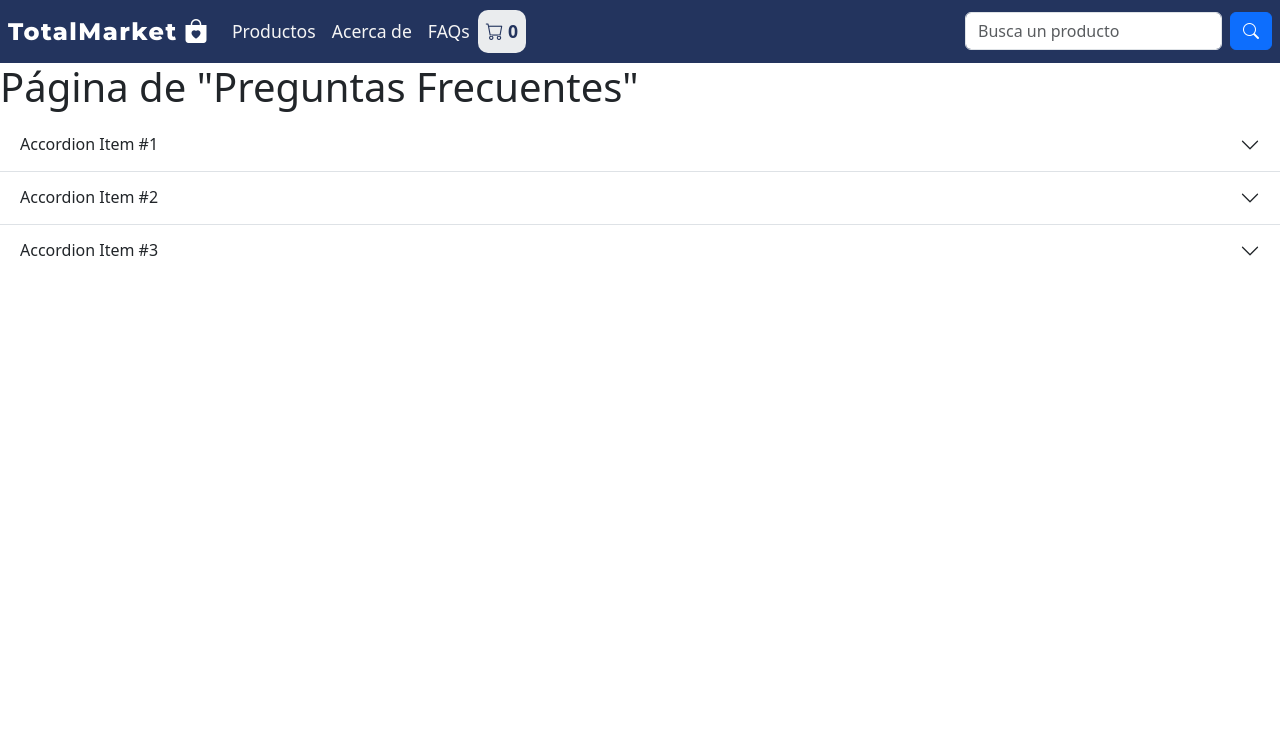
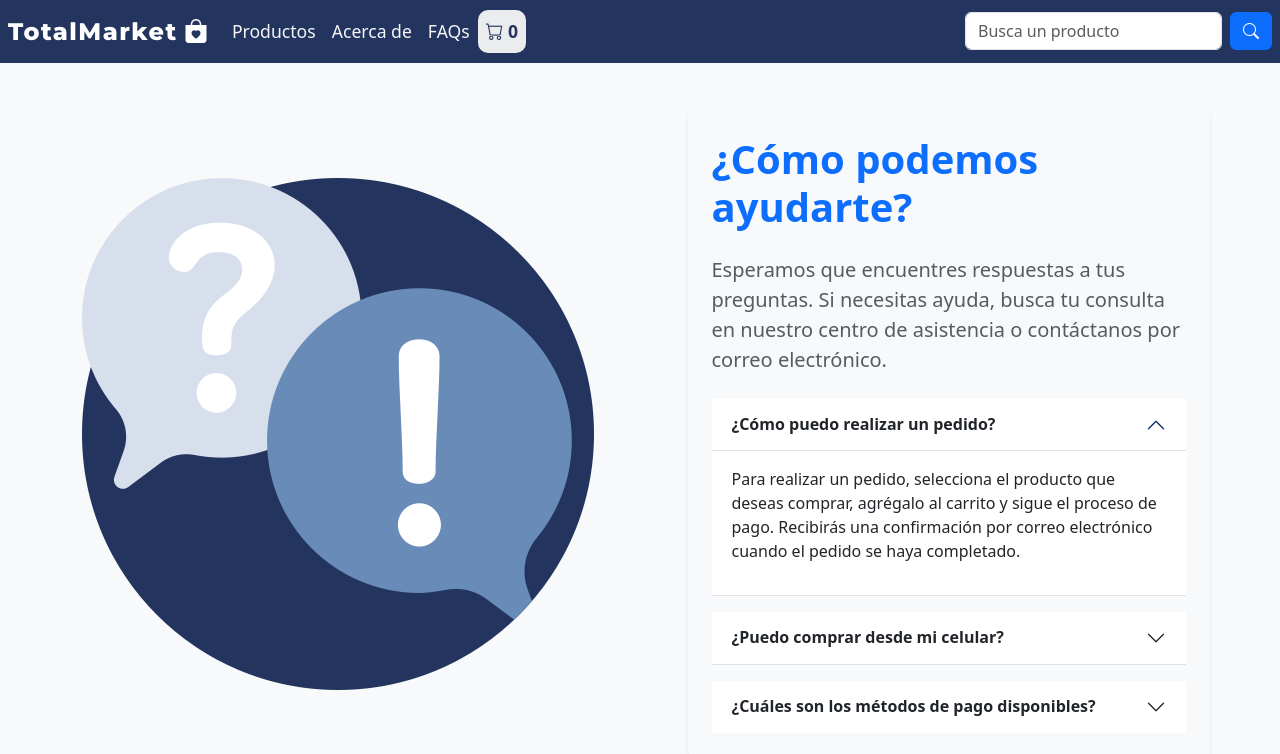
Before and after one commit to arieldiaz10/proyecto-lic-tienda-online, a Vue app: page /preguntasfrecuentes in a window 1280 px wide. Shown: the top 754 px of the page. Built offline with nearby package versions, Linux system fonts and the light colour scheme; a web font is replaced by a local one.

Commit message:
Agregando el componente de FAQs

```diff
--- a/src/components/FAQsCard.vue
+++ b/src/components/FAQsCard.vue
@@ -1,36 +1,61 @@
  <template>
-    <div class="accordion accordion-flush" id="accordionFlushExample">
-  <div class="accordion-item">
-    <h2 class="accordion-header">
-      <button class="accordion-button collapsed" type="button" data-bs-toggle="collapse" data-bs-target="#flush-collapseOne" aria-expanded="false" aria-controls="flush-collapseOne">
-        Accordion Item #1
+
+<!-- FAQ 1 - Bootstrap Brain Component -->
+<section class="bg-light py-3 py-md-5">
+  <div class="container">
+    <div class="row gy-5 gy-lg-0 align-items-lg-center">
+      <div class="col-12 col-lg-6">
+        <img class="img-fluid rounded" loading="lazy" src="../assets/question.png">
+      </div>
+      <div class="col-12 col-lg-6">
+    <div class="row justify-content-lg-end">
+        <div class="col-12 col-xl-11 p-4 shadow-sm bg-light rounded">
+            <h2 class="h1 mb-4 fw-bold text-primary" >¿Cómo podemos ayudarte?</h2>
+            <p class="lead fs-5 text-muted mb-4" >Esperamos que encuentres respuestas a tus preguntas. Si necesitas ayuda, busca tu consulta en nuestro centro de asistencia o contáctanos por correo electrónico.</p>
+            <div class="accordion accordion-flush" id="accordionExample">
+                <div class="accordion-item border-bottom mb-3">
+                    <h2 class="accordion-header" id="headingOne">
+                        <button class="accordion-button bg-white text-dark fw-semibold" type="button" data-bs-toggle="collapse" data-bs-target="#collapseOne" aria-expanded="true" aria-controls="collapseOne">
+                            ¿Cómo puedo realizar un pedido?
                         </button>
                     </h2>
-    <div id="flush-collapseOne" class="accordion-collapse collapse" data-bs-parent="#accordionFlushExample">
-      <div class="accordion-body">Placeholder content for this accordion, which is intended to demonstrate the <code>.accordion-flush</code> class. This is the first item's accordion body.</div>
+                    <div id="collapseOne" class="accordion-collapse collapse show" aria-labelledby="headingOne" data-bs-parent="#accordionExample">
+                        <div class="accordion-body">
+                            <p>Para realizar un pedido, selecciona el producto que deseas comprar, agrégalo al carrito y sigue el proceso de pago. Recibirás una confirmación por correo electrónico cuando el pedido se haya completado.</p>
+                        </div>
+                    </div>
+                </div>
+                <div class="accordion-item border-bottom mb-3">
+                    <h2 class="accordion-header" id="headingTwo">
+                        <button class="accordion-button collapsed bg-white text-dark fw-semibold" type="button" data-bs-toggle="collapse" data-bs-target="#collapseTwo" aria-expanded="false" aria-controls="collapseTwo">
+                            ¿Puedo comprar desde mi celular?
+                        </button>
+                    </h2>
+                    <div id="collapseTwo" class="accordion-collapse collapse" aria-labelledby="headingTwo" data-bs-parent="#accordionExample">
+                        <div class="accordion-body">
+                            Sí, nuestra tienda en línea es completamente compatible con dispositivos móviles. Puedes realizar compras desde cualquier smartphone o tableta.
+                        </div>
                     </div>
                 </div>
                 <div class="accordion-item">
-    <h2 class="accordion-header">
-      <button class="accordion-button collapsed" type="button" data-bs-toggle="collapse" data-bs-target="#flush-collapseTwo" aria-expanded="false" aria-controls="flush-collapseTwo">
-        Accordion Item #2
+                    <h2 class="accordion-header" id="headingThree">
+                        <button class="accordion-button collapsed bg-white text-dark fw-semibold" type="button" data-bs-toggle="collapse" data-bs-target="#collapseThree" aria-expanded="false" aria-controls="collapseThree">
+                            ¿Cuáles son los métodos de pago disponibles?
                         </button>
                     </h2>
-    <div id="flush-collapseTwo" class="accordion-collapse collapse" data-bs-parent="#accordionFlushExample">
-      <div class="accordion-body">Placeholder content for this accordion, which is intended to demonstrate the <code>.accordion-flush</code> class. This is the second item's accordion body. Let's imagine this being filled with some actual content.</div>
-    </div>
-  </div>
-  <div class="accordion-item">
-    <h2 class="accordion-header">
-      <button class="accordion-button collapsed" type="button" data-bs-toggle="collapse" data-bs-target="#flush-collapseThree" aria-expanded="false" aria-controls="flush-collapseThree">
-        Accordion Item #3
-      </button>
-    </h2>
-    <div id="flush-collapseThree" class="accordion-collapse collapse" data-bs-parent="#accordionFlushExample">
-      <div class="accordion-body">Placeholder content for this accordion, which is intended to demonstrate the <code>.accordion-flush</code> class. This is the third item's accordion body. Nothing more exciting happening here in terms of content, but just filling up the space to make it look, at least at first glance, a bit more representative of how this would look in a real-world application.</div>
+                    <div id="collapseThree" class="accordion-collapse collapse" aria-labelledby="headingThree" data-bs-parent="#accordionExample">
+                        <div class="accordion-body">
+                            <p>Aceptamos tarjetas de crédito/débito (Visa, Mastercard, American Express), PayPal y transferencias bancarias.</p>
                         </div>
                     </div>
                 </div>
+            </div>
+         </div>
+       </div>
+     </div>
+    </div>
+ </div>
+</section>
 </template>
 
 <script>
--- a/src/views/AboutView.vue
+++ b/src/views/AboutView.vue
@@ -96,26 +96,27 @@ p {
 }
 
 .bg-primary {
-  background-color: #007bff !important;
+  background-color: #5983E0 !important;
 }
 
 .text-info {
-  color: #17a2b8 !important;
+  color: #23345e !important;
 }
 
 .text-success {
-  color: #28a745 !important;
+  color: #688bb7 !important;
 }
 
 .btn-buscar-productos {
-  background-color: #5983E0;
+  background-color: #2761ff;
   padding: 0.75rem 2rem;
   border: none;
   font-weight: bold;
+  color: white;
 }
 
 .shadow-lg {
-  box-shadow: 0 10px 30px rgba(0, 0, 0, 0.1);
+  box-shadow: 0 10px 30px rgba(207, 210, 216, 0.1);
 }
 
 @media (max-width: 768px) {
--- a/src/views/FAQsView.vue
+++ b/src/views/FAQsView.vue
@@ -3,7 +3,6 @@
 -->
 <template>
     <div>
-      <h1>Página de "Preguntas Frecuentes"</h1>
       <FAQsCard></FAQsCard>
     </div>
   </template>
```
Also changed, not shown: src/assets/question.png (added). Lines whose indentation alone changed are shown as unchanged.
